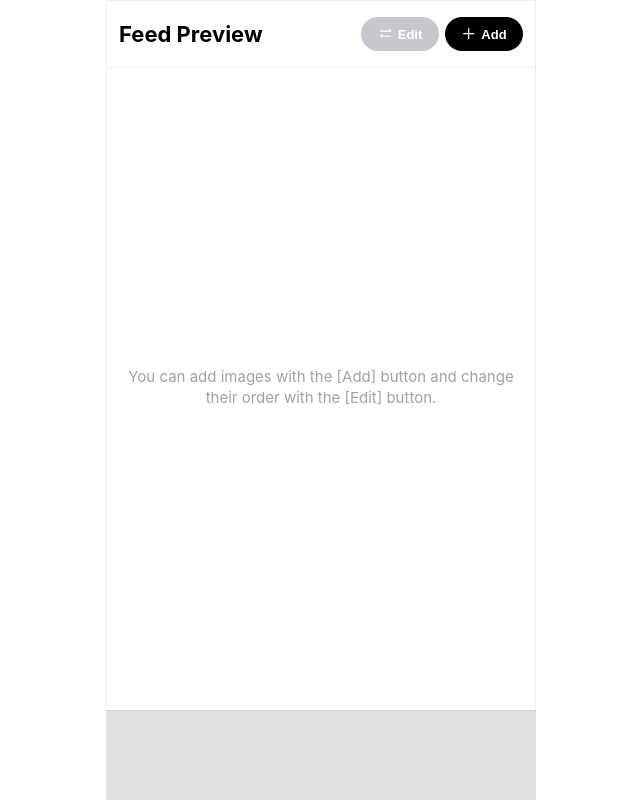
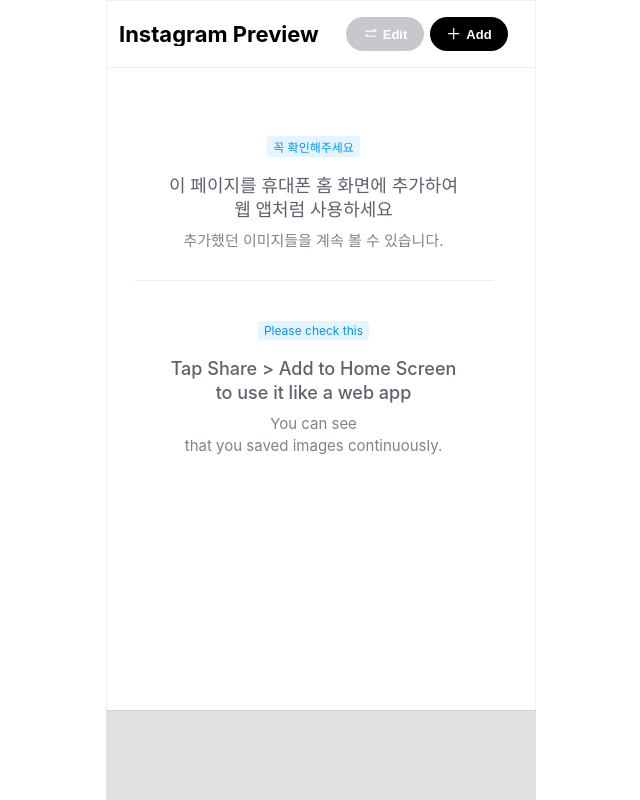
Before and after one commit to hyejugwon/Instagram-Preview, a plain HTML site: page index.html in a window 1280 px wide. Shown: the whole page, without its empty margins (319-959 px from the left). Drawn offline with Linux system fonts and the light colour scheme.

Commit message:
how to use

```diff
--- a/index.html
+++ b/index.html
@@ -1,6 +1,5 @@
 <!DOCTYPE html>
 <html lang="en">
-
 <head>
   <meta charset="utf-8">
   <meta name="viewport" content="width=device-width, initial-scale=1, viewport-fit=cover">
@@ -14,10 +13,10 @@
   <!-- Header -->
   <div class="header">
     <div class="header-inner">
-      <div class="title">Feed Preview</div>
+      <div class="title">Instagram Preview</div>
       <div class="actions">
         <button class="btn" id="editBtn" aria-pressed="false">
-          <img src="icons/plus.svg" alt="" class="icon" width="16" height="16" />
+          <img src="icons/switch.svg" alt="" class="icon" width="16" height="16" />
           <span>Edit</span>
         </button>
         <button class="btn" id="addBtn">
@@ -26,13 +25,28 @@
         </button>
         <input id="fileInput" type="file" accept="image/*" multiple style="display:none" />
       </div>
-
     </div>
   </div>
 
   <!-- Main (scroll container) -->
   <main class="app">
     <section id="grid" class="grid" aria-live="polite"></section>
+
+    <!-- ✅ 빈 상태 안내 -->
+    <div class="empty-guide" id="emptyGuide" aria-hidden="true">
+      <div class="guide-inner">
+        <p class="tag kr">꼭 확인해주세요</p>
+        <p class="title kr">이 페이지를 휴대폰 홈 화면에 추가하여<br>웹 앱처럼 사용하세요</p>
+        <p class="desc kr">추가했던 이미지들을 계속 볼 수 있습니다.</p>
+
+        <div class="divider"></div>
+
+        <p class="tag en">Please check this</p>
+        <p class="title en">Tap Share &gt; Add to Home Screen<br>to use it like a web app</p>
+        <p class="desc en">You can see<br>that you saved images continuously.</p>
+      </div>
+    </div>
+
     <!-- 고정 푸터와 겹침 방지용 스페이서 -->
     <div class="footer-spacer" aria-hidden="true"></div>
   </main>
@@ -48,7 +62,7 @@
     </div>
   </div>
 
-  <!-- Interstitial AD Modal (3분 후 자동 표시) -->
+  <!-- Interstitial AD Modal -->
   <div id="adOverlay" class="overlay" role="dialog" aria-modal="true" aria-labelledby="adTitle">
     <div class="modal-card">
       <div id="adTitle" class="modal-title">Sponsored</div>
@@ -63,22 +77,22 @@
   <!-- Drag ghost -->
   <div id="dragGhost" class="ghost" hidden></div>
 
-  <script async src="https://pagead2.googlesyndication.com/pagead/js/adsbygoogle.js?client=ca-pub-XXXXXXXXXXXXXXX"
+  <!-- Google AdSense -->
+  <script async src="https://pagead2.googlesyndication.com/pagead/js/adsbygoogle.js?client=ca-pub-3906940826015683"
         crossorigin="anonymous"></script>
 
   <!-- 고정 하단 Footer(AD) -->
   <div class="footer-wrap">
     <div class="footer">
       <ins class="adsbygoogle"
+           style="display:inline-block;width:430px;height:80px"
            data-ad-client="ca-pub-3906940826015683"
-           data-ad-slot="2467327374">
-      <script>
-        (adsbygoogle = window.adsbygoogle || []).push({});
-      </script>
+           data-ad-slot="2467327374"></ins>
+      <script>(adsbygoogle = window.adsbygoogle || []).push({});</script>
     </div>
   </div>
 
   <!-- Script -->
-  <script src="script.js"></script>
+  <script src="script.js?v=7"></script>
 </body>
 </html>
--- a/script.js
+++ b/script.js
@@ -11,6 +11,7 @@
   const closeAd = document.getElementById('closeAd');
   const dragGhost = document.getElementById('dragGhost');
   const app = document.querySelector('.app');
+  const emptyGuide = document.getElementById('emptyGuide');
 
   // === Global guards: drag / copy / select / contextmenu OFF ===
   ['dragstart', 'selectstart', 'contextmenu', 'copy', 'cut', 'paste'].forEach(type => {
@@ -18,7 +19,6 @@
       e.preventDefault();
     }, { passive: false });
   });
-
 
   // ===== State =====
   let editMode = false;
@@ -136,6 +136,7 @@
     grid.innerHTML = '';
     const [photos, order] = await Promise.all([dbGetAllPhotos(), dbGetOrder()]);
 
+    // order(사용자가 저장한 순서)에 있는 것은 뒤쪽에 유지, 새로 추가된 것(=map에 남은 것)은 createdAt 내림차순으로 앞에
     const map = new Map(photos.map(p => [p.id, p]));
     const orderedBySaved = [];
     order.forEach(id => {
@@ -151,10 +152,11 @@
     for (const rec of finalList) {
       grid.appendChild(createCellFromRecord(rec));
     }
+
     updateGridState();
-    if (editBtn) {
-      editBtn.disabled = grid.children.length === 0;
-    }
+    applyEmptyMode();
+    syncHeaderPaddingToScrollbar();
+    if (editBtn) editBtn.disabled = grid.children.length === 0;
   }
 
   function createCellFromRecord(rec) {
@@ -197,58 +199,46 @@
   }
 
   function updateGridState() {
-    const app = document.querySelector('.app');
     const spacer = document.querySelector('.footer-spacer');
-
     const isEmpty = grid.children.length === 0;
 
     if (isEmpty) {
       grid.classList.add('empty');
-      document.body.classList.add('empty-mode');   // ✅ 빈 상태 레이아웃 모드 ON
+      document.body.classList.add('empty-mode');
       if (app) app.style.overflow = 'hidden';
       if (spacer) spacer.style.display = 'none';
-      if (editBtn) editBtn.disabled = true;        // (이미 적용했으면 유지)
+      if (editBtn) editBtn.disabled = true;
     } else {
       grid.classList.remove('empty');
-      document.body.classList.remove('empty-mode'); // ✅ 복귀
+      document.body.classList.remove('empty-mode');
       if (app) app.style.overflow = 'auto';
       if (spacer) spacer.style.display = '';
       if (editBtn) editBtn.disabled = false;
     }
   }
 
-
-
   function scrollAppToTop() {
     if (!app) return;
 
-    // 0) 포커스 해제(모바일 키보드/포커스가 스크롤 방해하는 케이스 방지)
     if (document.activeElement && typeof document.activeElement.blur === 'function') {
       document.activeElement.blur();
     }
 
-    // 1) 현재 그리드 내 이미지가 있으면 디코드/로딩 완료까지 대기
     const imgs = Array.from(grid.querySelectorAll('img'));
     const decodePromises = imgs.map(img => {
-      // 이미 로드된 경우도 decode()가 reject될 수 있어 catch로 무시
       if ('decode' in img) return img.decode().catch(() => {});
-      // decode가 없으면 load 이벤트로 대체
       if (img.complete) return Promise.resolve();
       return new Promise(res => img.addEventListener('load', res, { once: true }));
     });
 
     Promise.allSettled(decodePromises).then(() => {
-      // 2) 레이아웃 확정 후 프레임 두 번 넘긴 다음 스크롤
       requestAnimationFrame(() => {
         requestAnimationFrame(() => {
-          // iOS 관성스크롤이 남아있을 수 있으니 여러 타깃에 강제 적용
           try { app.scrollTo({ top: 0, left: 0, behavior: 'auto' }); } catch {}
           app.scrollTop = 0;
           document.scrollingElement && (document.scrollingElement.scrollTop = 0);
           document.documentElement.scrollTop = 0;
           document.body.scrollTop = 0;
-
-          // 아주 드물게 튕기는 케이스 보강
           setTimeout(() => {
             app.scrollTop = 0;
             document.scrollingElement && (document.scrollingElement.scrollTop = 0);
@@ -258,7 +248,6 @@
     });
   }
 
-
   // ===== Header actions =====
   function setEditMode(on) {
     editMode = on;
@@ -266,15 +255,16 @@
     if (addBtn) addBtn.disabled = on;
     if (editBtn) {
       editBtn.innerHTML = on
-        ? '<img src="icons/check.svg" alt="" class="icon"> Done'
-        : '<img src="icons/switch.svg" alt="" class="icon"> Edit';
+        ? '<img src="icons/check.svg" alt="" class="icon"> <span>Done</span>'
+        : '<img src="icons/switch.svg" alt="" class="icon"> <span>Edit</span>';
       editBtn.setAttribute('aria-pressed', on ? 'true' : 'false');
     }
   }
 
   editBtn?.addEventListener('click', async () => {
-    if (!editMode) setEditMode(true);
-    else {
+    if (!editMode) {
+      setEditMode(true);
+    } else {
       await saveCurrentOrder();
       setEditMode(false);
     }
@@ -293,7 +283,9 @@
     fileInput.value = '';
     await renderAll();
     await saveCurrentOrder();
-    scrollAppToTop(); // ✅ 새 사진 추가 후 스크롤 최상단 이동
+    applyEmptyMode();
+    syncHeaderPaddingToScrollbar();
+    scrollAppToTop(); // 새 사진 추가 후 스크롤 최상단 이동
   });
 
   // ===== Long press (delete) =====
@@ -395,6 +387,7 @@
     dragGhost.hidden = true;
     await saveCurrentOrder();
     updateGridState();
+    syncHeaderPaddingToScrollbar();
   }
 
   function indexOfCellEl(el) {
@@ -416,6 +409,8 @@
       deleteOverlay.classList.remove('show');
       await saveCurrentOrder();
       updateGridState();
+      applyEmptyMode();
+      syncHeaderPaddingToScrollbar();
     }
   });
 
@@ -449,18 +444,39 @@
     app.addEventListener('touchend', () => { startedAtTop = false; }, { passive: true });
   })();
 
+  // ===== Empty Mode & Header padding helpers =====
+  function applyEmptyMode() {
+    const isEmpty = grid.children.length === 0;
+    document.body.classList.toggle('empty-mode', isEmpty);
+    if (emptyGuide) emptyGuide.classList.toggle('show', isEmpty);
+    if (editBtn) editBtn.disabled = isEmpty;
+  }
+
+  function syncHeaderPaddingToScrollbar() {
+    const headerInner = document.querySelector('.header-inner');
+    if (!app || !headerInner) return;
+    const sbw = app.offsetWidth - app.clientWidth; // 세로 스크롤바 폭
+    headerInner.style.paddingRight = `calc(12px + ${sbw}px)`;
+  }
+
+  window.addEventListener('resize', syncHeaderPaddingToScrollbar);
+  document.addEventListener('visibilitychange', () => {
+    if (!document.hidden) syncHeaderPaddingToScrollbar();
+  });
+
   // ===== Init =====
   (async function init() {
     setEditMode(false);
     await renderAll();
 
-    // 초기화 시 한 번만
+    // 헤더 아이콘 첫 로드 보정
     document.querySelectorAll('#editBtn .icon').forEach(img => {
       if (!img.complete || img.naturalWidth === 0) {
-        // 캐시/타이밍 문제 우회
         img.src = img.src.split('?')[0] + '?v=' + Date.now();
       }
     });
 
+    applyEmptyMode();
+    syncHeaderPaddingToScrollbar();
   })();
 })();
--- a/style.css
+++ b/style.css
@@ -13,6 +13,7 @@
   margin: 0;
   background: #fff !important;
   color: #000 !important;
+  overflow: hidden;
 }
 
 body{
@@ -29,17 +30,24 @@
   max-width: var(--maxw);
   margin: 0 auto;
   position: relative;
-  min-height: calc(100vh - var(--footer-h));
+
+  /* 헤더/푸터 뺀 만큼만 콘텐츠 높이 확보 */
+  min-height: calc(100vh - var(--header-h) - var(--footer-h));
   padding-top: var(--header-h);
-  padding-bottom: var(--footer-h);   /* ← 이거만 있으면 충분 */
-  overflow: auto;
+  padding-bottom: var(--footer-h);
+
+  overflow-y: auto;                 /* 스크롤은 .app에서만 */
   -webkit-overflow-scrolling: touch;
+  overscroll-behavior-y: contain;
+
+  /* 2) 스크롤바 생겨도 레이아웃 흔들리지 않게(아래 ‘왼쪽으로 밀림’ 방지 1단계) */
+  scrollbar-gutter: stable;         /* 필요하면 stable both-edges 로 바꿔도 됨 */
 }
 
 /* 콘텐츠가 비었을 때(필요 시) */
 .empty-mode .app{
   min-height: 0 !important;
-  height: calc(100vh - var(--header-h));
+  height: calc(100vh - var(--header-h)) !important;
   overflow: hidden !important;
   padding-bottom: 0 !important;
 }
@@ -117,28 +125,67 @@
   outline: 2px dashed #7F838C;
 }
 
+
+
 /* 빈 상태 메시지 */
 .grid.empty{
   display:flex !important;
   flex-direction:column;
   align-items:center;
   justify-content:center;
-  min-height: calc(100vh - var(--header-h) - var(--footer-h));
+  min-height: 0 !important;
   gap:8px;
   background:transparent;
   overflow:hidden;
 }
-.grid.empty::before{
-  content: "You can add images with the [Add] button and change their order with the [Edit] button.";
-  white-space: pre-line;
-  color:#9EA1A8;
-  font-weight:400;
-  font-size:15px;
-  line-height:1.4;
-  text-align:center;
-  padding:0 20px;
+.grid.empty > *{ display:none !important; }
+
+.empty-guide{
+  display: none;
+  text-align: center;
+  color: #555;
+  padding: 0 24px 24px;
+  margin-top: 60px;
 }
-.grid.empty > *{ display:none !important; }
+.empty-guide.show { display: block; }
+.empty-guide .guide-inner {
+  max-width: 360px;
+  margin: 0 auto;
+}
+
+.empty-guide .tag{
+  display: inline-block;
+  font-size: 12px;
+  color: #0094FF;
+  padding: 2px 6px;
+  background-color: #E5F5FF;
+  display: inline-block;
+  border-radius: 4px;
+  margin-bottom: -100px;
+}
+
+.empty-guide .title{
+  font-size: 18px;
+  line-height: 24px;
+  color: #5D626D;
+  font-weight: 500;
+  margin-bottom: 8px;
+}
+
+.empty-guide .desc{
+  font-size: 15px;
+  color: #7F838C;
+  font-weight: 400;
+  line-height: 22px;
+  margin: 0;
+}
+
+.empty-guide .divider {
+  height: 1px;
+  background: #eee;
+  width: 100%;
+  margin: 28px auto;
+}
 
 /* 드래그 핸들/고스트 */
 .handle{
@@ -182,6 +229,8 @@
   pointer-events: auto;          /* 내부 클릭 가능 */
 }
 
+.footer-spacer { height: 0 !important; display: none !important; }
+
 /* Google Ads container */
 .footer .adsbygoogle {
   display: inline-block !important;
```
